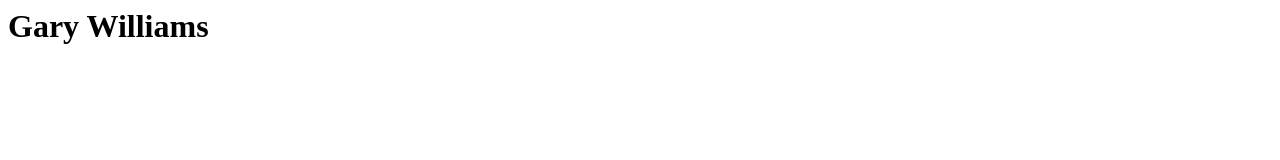
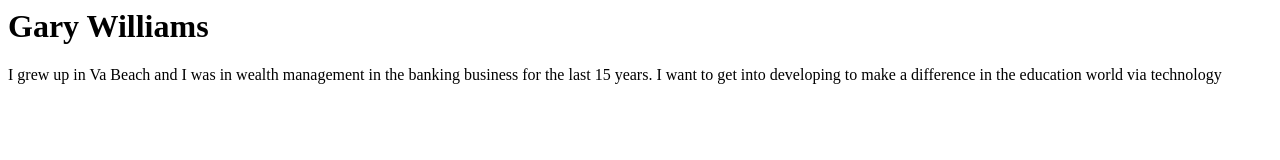
Before and after one commit to GarylWilliams/Git-Skills1, a plain HTML site: page index.html in a window 1280 px wide. Drawn offline with Linux system fonts and the light colour scheme.

Commit message:
Added Bio

```diff
--- a/index.html
+++ b/index.html
@@ -1 +1,2 @@
 <h1>Gary Williams</h1>
+<p> I grew up in Va Beach and I was in wealth management in the banking business for the last 15 years. I want to get into developing to make a difference in the education world via technology</p>
```
